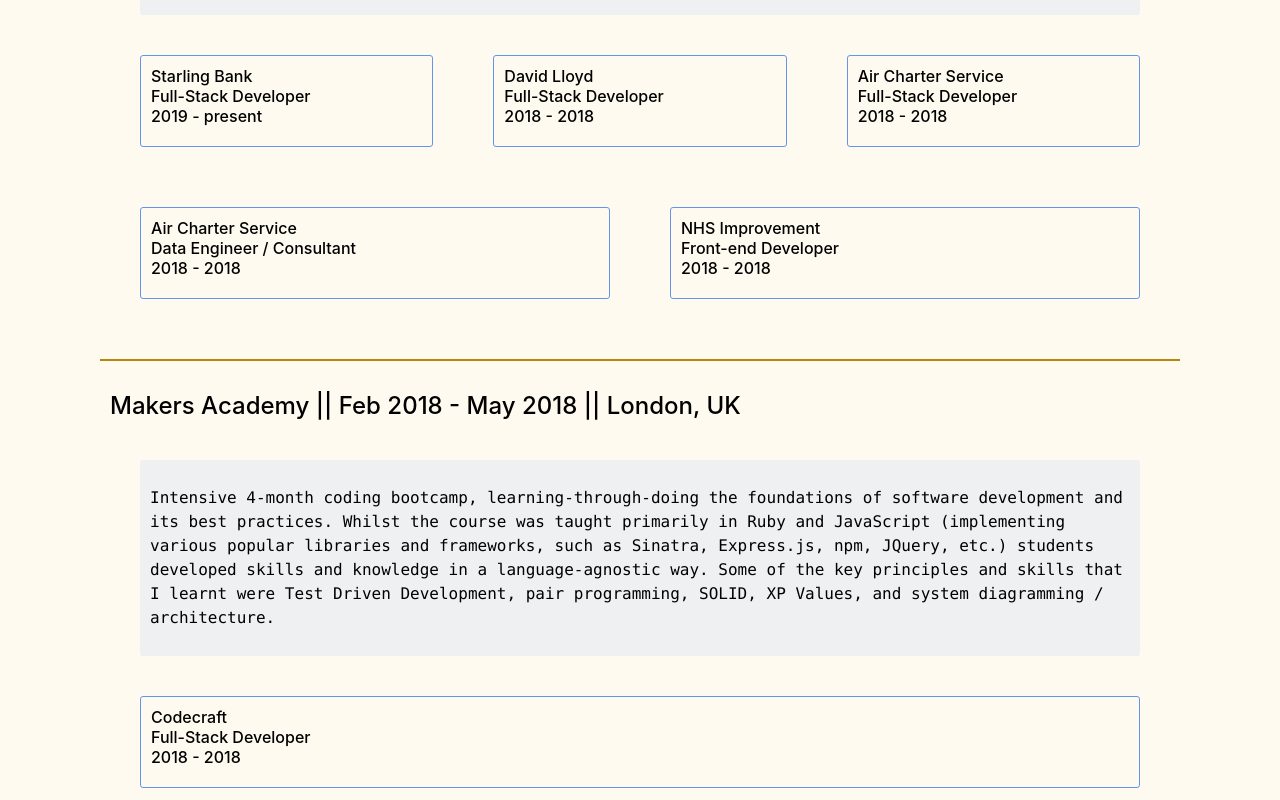
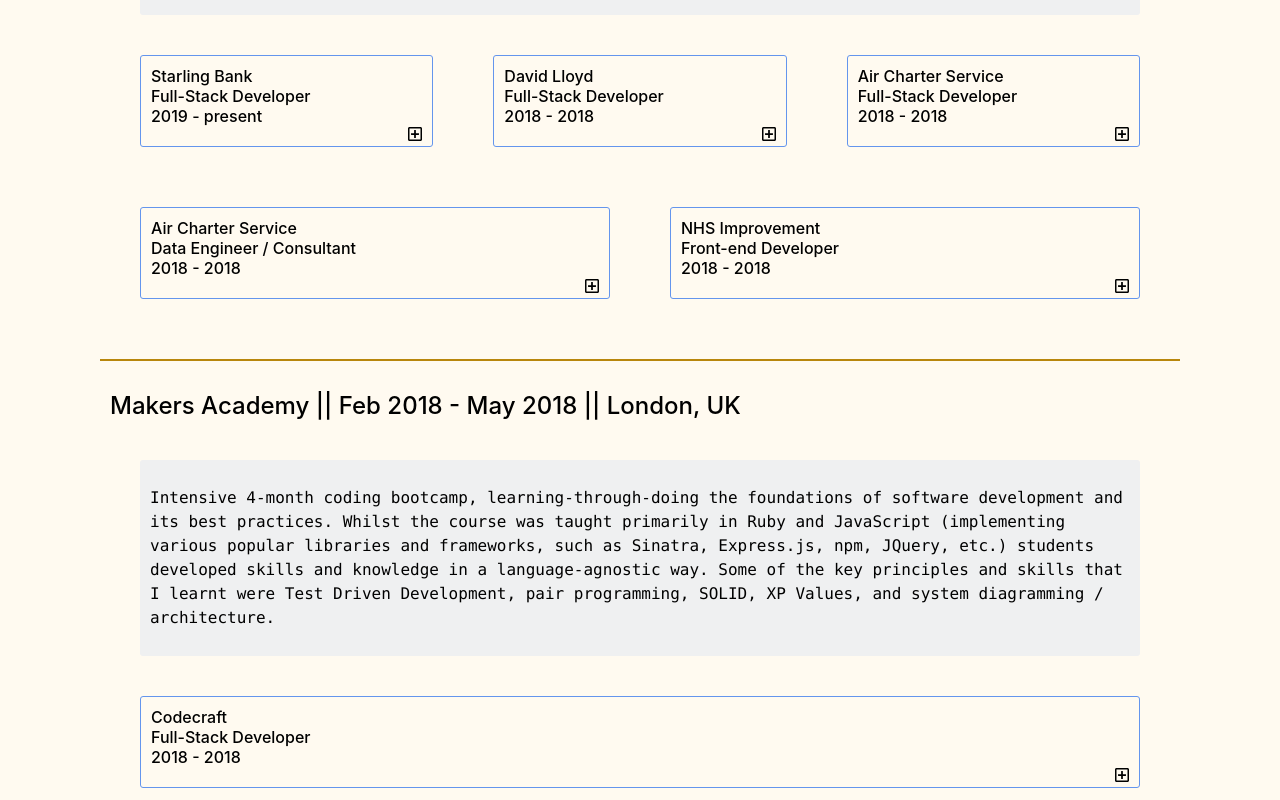
Before and after one commit to julesnuggy/cv, a React (Create React App) app: page / in a window 1280 px wide. Shown: the part 1160-1960 px from the top of the page. Built offline with nearby package versions, Linux system fonts and the light colour scheme.

Commit message:
Add project-popup-open icon

```diff
--- a/src/App.tsx
+++ b/src/App.tsx
@@ -2,7 +2,7 @@
 import './App.css';
 import { library } from '@fortawesome/fontawesome-svg-core';
 import { faUser, faMapMarkedAlt, faLaptopCode, faAddressCard } from '@fortawesome/free-solid-svg-icons';
-import { faTimesCircle } from '@fortawesome/free-regular-svg-icons';
+import { faTimesCircle, faPlusSquare } from '@fortawesome/free-regular-svg-icons';
 import { fab } from '@fortawesome/free-brands-svg-icons';
 
 import AboutMe from './components/aboutMe';
@@ -10,7 +10,7 @@
 import Experience from './components/experience';
 import data from './data/experienceData.json';
 
-library.add(faUser, faMapMarkedAlt, faLaptopCode, faAddressCard, faTimesCircle, fab);
+library.add(faUser, faMapMarkedAlt, faLaptopCode, faAddressCard, faTimesCircle, faPlusSquare, fab);
 
 const App: React.FC = () => {
   return (
--- a/src/components/project.tsx
+++ b/src/components/project.tsx
@@ -2,6 +2,7 @@
 
 import { ProjectData } from '../data/experienceData';
 import '../styles/project.css';
+import { FontAwesomeIcon } from '@fortawesome/react-fontawesome';
 
 type ProjectProps = {
   data: ProjectData;
@@ -16,6 +17,7 @@
         <div>{data.name}</div>
         <div>{data.role}</div>
         <div>{data.from} - {data.to}</div>
+        <FontAwesomeIcon icon={['far', 'plus-square']} className="project-popup-open"/>
       </div>
     </div>
   </div>
--- a/src/styles/project.css
+++ b/src/styles/project.css
@@ -53,3 +53,7 @@
     float: right;
     cursor: pointer;
 }
+
+.project-popup-open {
+    float: right;
+}
```
